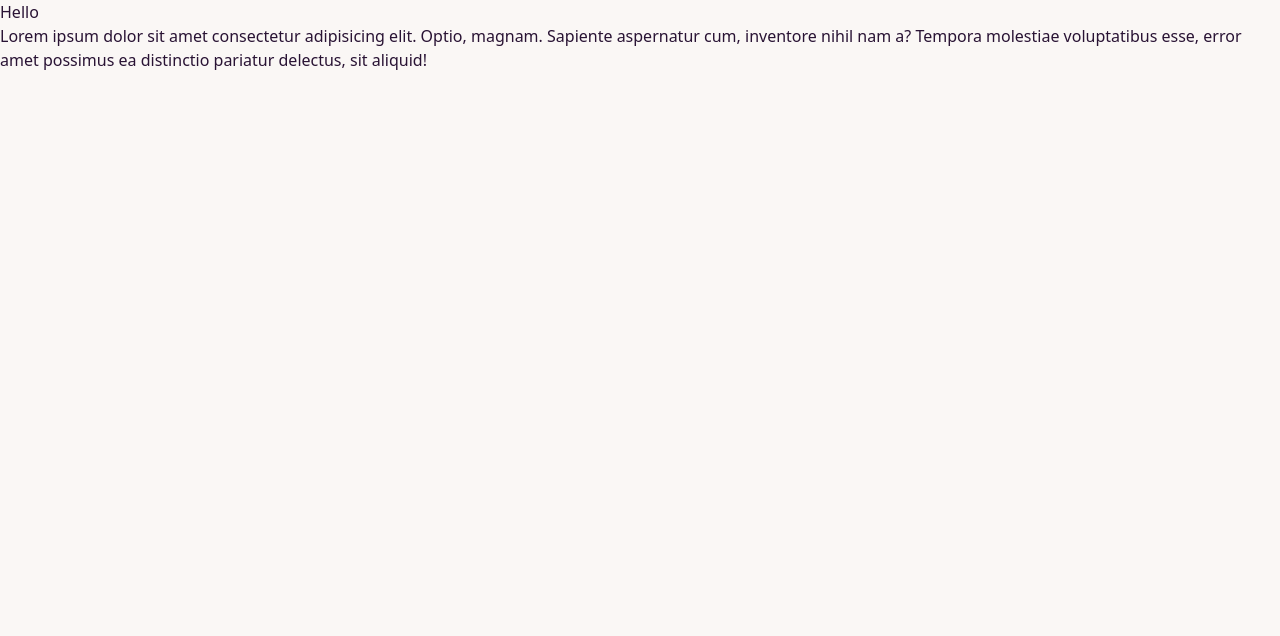
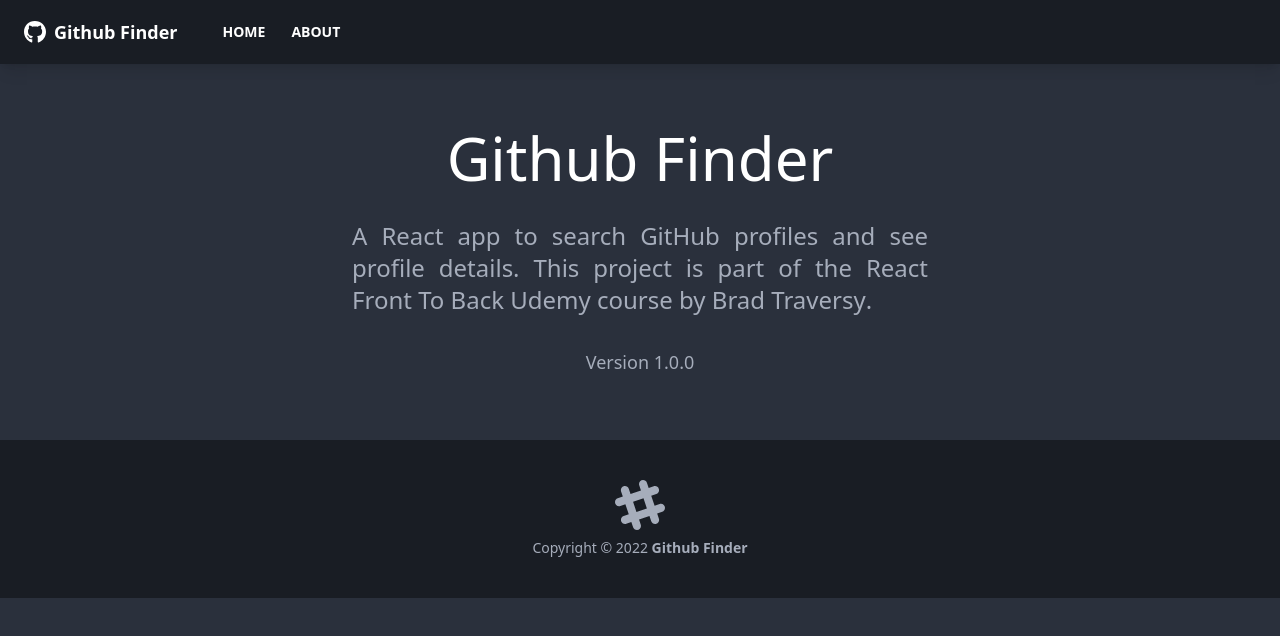
Before and after one commit to Sagyam/github-finder, a React (Create React App) app: page /about in a window 1280 px wide. Shown: the top 636 px of the page. Built offline with nearby package versions, Linux system fonts and the light colour scheme.

Commit message:
Basic Components

```diff
--- a/public/index.html
+++ b/public/index.html
@@ -1,5 +1,5 @@
 <!DOCTYPE html>
-<html lang="en" data-theme="cupcake">
+<html lang="en" data-theme="dark">
     <head>
         <meta charset="utf-8" />
         <link rel="icon" href="%PUBLIC_URL%/favicon.ico" />
--- a/src/App.jsx
+++ b/src/App.jsx
@@ -1,16 +1,28 @@
 import React from 'react'
+import { BrowserRouter as Router, Route, Routes } from 'react-router-dom'
+
+import Footer from './components/layout/Footer'
+import Navbar from './components/layout/Navbar'
+import Home from './pages/Home'
+import About from './pages/About'
+import NotFound from './pages/NotFound'
 
 function App() {
     return (
-        <>
-            <h1>Hello</h1>
-            <p>
-                Lorem ipsum dolor sit amet consectetur adipisicing elit. Optio,
-                magnam. Sapiente aspernatur cum, inventore nihil nam a? Tempora
-                molestiae voluptatibus esse, error amet possimus ea distinctio
-                pariatur delectus, sit aliquid!
-            </p>
-        </>
+        <Router>
+            <div className="flex flex-col justify betweem h-screen">
+                <Navbar />
+                <main className="container mx-auto px-3 pb-12">
+                    <Routes>
+                        <Route path="/" element={<Home />} />
+                        <Route path="/about" element={<About />} />
+                        <Route path="/notfound" element={<NotFound />} />
+                        <Route path="*" element={<NotFound />} />
+                    </Routes>
+                </main>
+                <Footer />
+            </div>
+        </Router>
     )
 }
 
--- /dev/null
+++ b/src/components/layout/Footer.jsx
@@ -0,0 +1,30 @@
+import React from 'react'
+
+function Footer() {
+    const year = new Date().getFullYear()
+    return (
+        <footer className="footer p-10  text-neutral-content footer-center bg-neutral">
+            <div className="">
+                <svg
+                    width="50"
+                    height="50"
+                    viewBox="0 0 24 24"
+                    xmlns="http://www.w3.org/2000/svg"
+                    fillRule="evenodd"
+                    clipRule="evenodd"
+                    className="inline-block fill-current"
+                >
+                    <path d="M22.672 15.226l-2.432.811.841 2.515c.33 1.019-.209 2.127-1.23 2.456-1.15.325-2.148-.321-2.463-1.226l-.84-2.518-5.013 1.677.84 2.517c.391 1.203-.434 2.542-1.831 2.542-.88 0-1.601-.564-1.86-1.314l-.842-2.516-2.431.809c-1.135.328-2.145-.317-2.463-1.229-.329-1.018.211-2.127 1.231-2.456l2.432-.809-1.621-4.823-2.432.808c-1.355.384-2.558-.59-2.558-1.839 0-.817.509-1.582 1.327-1.846l2.433-.809-.842-2.515c-.33-1.02.211-2.129 1.232-2.458 1.02-.329 2.13.209 2.461 1.229l.842 2.515 5.011-1.677-.839-2.517c-.403-1.238.484-2.553 1.843-2.553.819 0 1.585.509 1.85 1.326l.841 2.517 2.431-.81c1.02-.33 2.131.211 2.461 1.229.332 1.018-.21 2.126-1.23 2.456l-2.433.809 1.622 4.823 2.433-.809c1.242-.401 2.557.484 2.557 1.838 0 .819-.51 1.583-1.328 1.847m-8.992-6.428l-5.01 1.675 1.619 4.828 5.011-1.674-1.62-4.829z" />
+                </svg>
+                <p className="text-sm text-center">
+                    Copyright © {year}
+                    <a href="/" className="text-neutral-content">
+                        <span className="font-bold"> Github Finder</span>
+                    </a>
+                </p>
+            </div>
+        </footer>
+    )
+}
+
+export default Footer
--- /dev/null
+++ b/src/components/layout/Navbar.jsx
@@ -0,0 +1,46 @@
+/* eslint-disable import/no-extraneous-dependencies */
+import React from 'react'
+import { FaGithub } from 'react-icons/fa'
+import { Link } from 'react-router-dom'
+import PropTypes from 'prop-types'
+
+function Navbar({ title }) {
+    return (
+        <nav className="navbar mb-12 shadow-lg bg-neutral text-primary-content ">
+            <div className="container mx-auto">
+                <div className="flex-none px-2 mx-2">
+                    <FaGithub className="inline pr-2 text-3xl" />
+                    <Link to="/" className="text-lg font-bold align-middle">
+                        {title}
+                    </Link>
+                </div>
+                <div className="flex-1 px-2 mx-2">
+                    <div className="flex-justify-end">
+                        <Link
+                            to="/"
+                            className="btn btn-ghost btn-sm rounded-btn"
+                        >
+                            Home
+                        </Link>
+                        <Link
+                            to="/about"
+                            className="btn btn-ghost btn-sm rounded-btn"
+                        >
+                            About
+                        </Link>
+                    </div>
+                </div>
+            </div>
+        </nav>
+    )
+}
+
+Navbar.defaultProps = {
+    title: 'Github Finder',
+}
+
+Navbar.propTypes = {
+    title: PropTypes.string,
+}
+
+export default Navbar
--- /dev/null
+++ b/src/pages/About.jsx
@@ -0,0 +1,29 @@
+import React from 'react'
+
+function About() {
+    return (
+        <div className="hero text-center hero-content flex-col">
+            <h1 className="text-6xl mb-4 text-accent-content ">
+                Github Finder
+            </h1>
+            <p className="mb-4 text-2xl font-light max-w-xl text-justify">
+                A React app to search GitHub profiles and see profile details.
+                This project is part of the
+                <a href="https://www.udemy.com/course/modern-react-front-to-back/">
+                    {' '}
+                    React Front To Back
+                </a>{' '}
+                Udemy course by
+                <strong>
+                    <a href="https://traversymedia.com"> Brad Traversy</a>
+                </strong>
+                .
+            </p>
+            <p className="text-lg text-neutral-content text-center">
+                Version <span className="">1.0.0</span>
+            </p>
+        </div>
+    )
+}
+
+export default About
--- /dev/null
+++ b/src/pages/Home.jsx
@@ -0,0 +1,7 @@
+import React from 'react'
+
+function Home() {
+    return <h1 className="text-6xl">Welcome</h1>
+}
+
+export default Home
--- /dev/null
+++ b/src/pages/NotFound.jsx
@@ -0,0 +1,22 @@
+import React from 'react'
+import { FaHome } from 'react-icons/fa'
+import { Link } from 'react-router-dom'
+
+function NotFound() {
+    return (
+        <div className="hero">
+            <div className="text-center hero-content">
+                <div className="max-w-lg">
+                    <h1 className="text-8xl font-bold mb-8">Oops!</h1>
+                    <p className="text-5xl mb-8">404 - Page Not Found!</p>
+                    <Link className="btn btn-lg btn-accent" to="/">
+                        <FaHome className="mr-2" />
+                        Back To Home
+                    </Link>
+                </div>
+            </div>
+        </div>
+    )
+}
+
+export default NotFound
```
